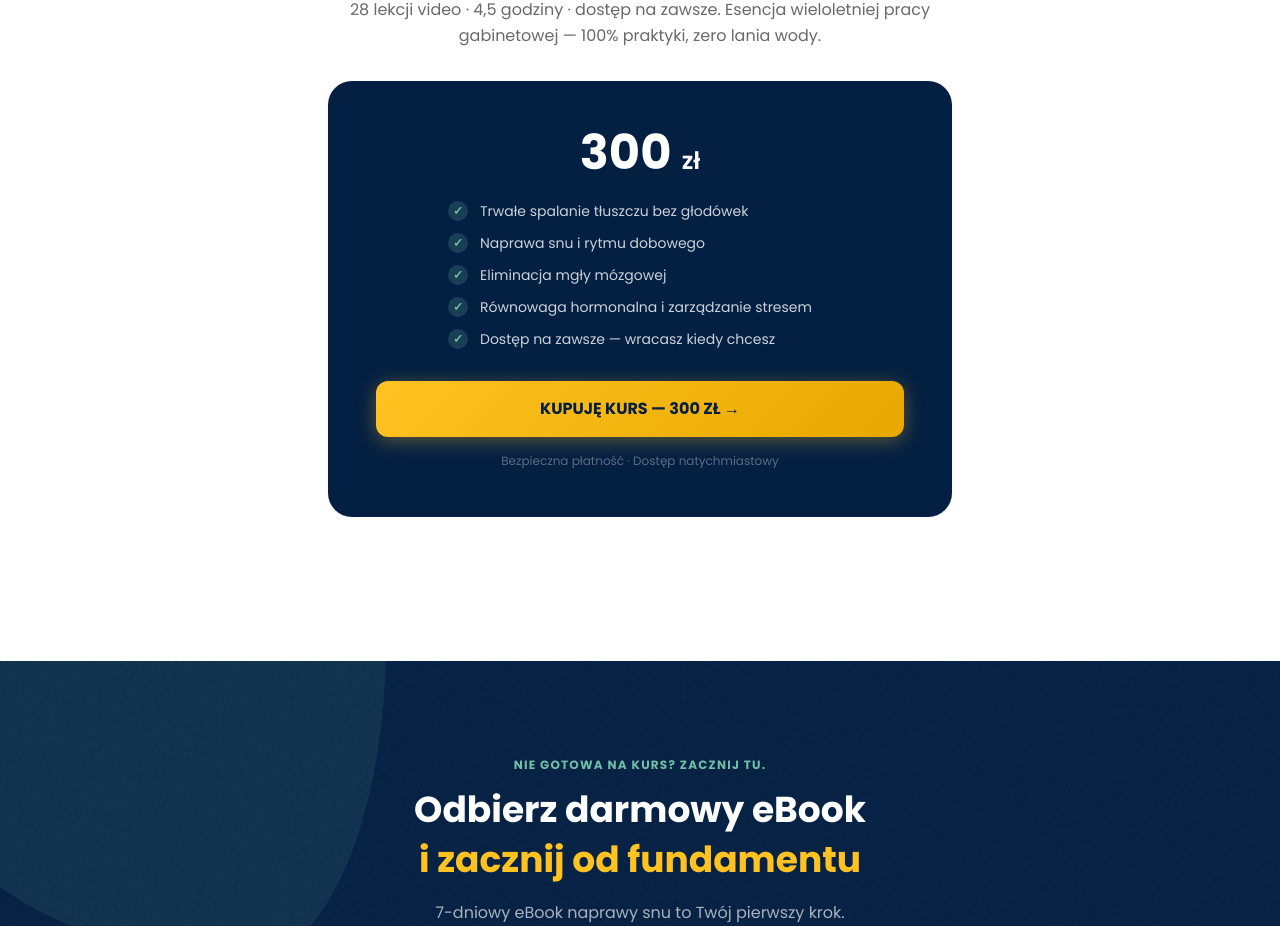
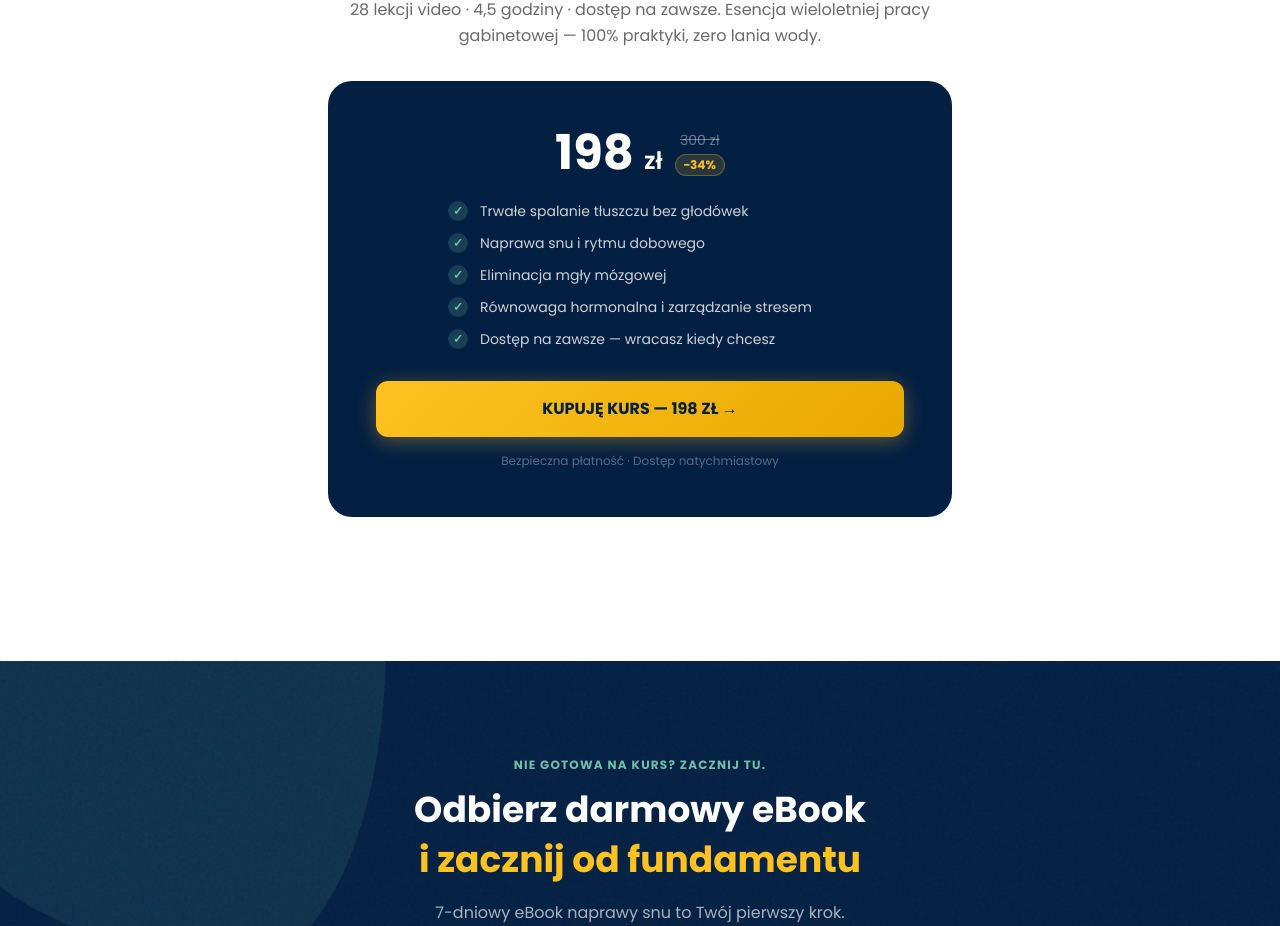
Before and after one commit to Aleksander-rgb/zdrowo_do_setki, a Next.js app: page / in a window 1280 px wide. Shown: the part 6237-7163 px from the top of the page. Built offline with nearby package versions, Linux system fonts and the light colour scheme.

Commit message:
Pokaż 198 zł z przekreślonym 300 zł i -34% w głównej sekcji cenowej
Co-Authored-By: Claude Sonnet 4.6 <noreply@anthropic.com>

```diff
--- a/app/page.tsx
+++ b/app/page.tsx
@@ -465,19 +465,16 @@ export default function Home() {
 
           <div className="rounded-3xl p-8 lg:p-12 mb-8" style={{ background: "#031F42" }}>
             <div className="flex flex-col items-center gap-2 mb-6">
-              {promoState !== "hidden" && (
-                <p className="text-sm line-through" style={{ color: "rgba(255,255,255,0.35)" }}>300 zł</p>
-              )}
-              <p className="text-5xl font-bold text-white">
-                {promoState !== "hidden" ? "197" : "300"}{" "}
-                <span className="text-2xl font-semibold">zł</span>
-              </p>
-              {promoState !== "hidden" && (
-                <span className="px-3 py-1 rounded-full text-xs font-bold"
-                  style={{ background: "rgba(255,194,33,0.15)", color: "#FFC221", border: "1px solid rgba(255,194,33,0.3)" }}>
-                  Oszczędzasz 34%
-                </span>
-              )}
+              <div className="flex items-center gap-3">
+                <p className="text-5xl font-bold text-white">198 <span className="text-2xl font-semibold">zł</span></p>
+                <div className="flex flex-col gap-1">
+                  <p className="text-sm line-through" style={{ color: "rgba(255,255,255,0.4)" }}>300 zł</p>
+                  <span className="px-2 py-0.5 rounded-full text-xs font-bold text-center"
+                    style={{ background: "rgba(255,194,33,0.15)", color: "#FFC221", border: "1px solid rgba(255,194,33,0.3)" }}>
+                    −34%
+                  </span>
+                </div>
+              </div>
             </div>
 
             <ul className="space-y-3 mb-8 text-left max-w-sm mx-auto">
@@ -507,7 +504,7 @@ export default function Home() {
                 boxShadow: "0 4px 20px rgba(255,194,33,0.35)",
               }}
             >
-              {promoState !== "hidden" ? "KUPUJĘ KURS — 197 ZŁ →" : "KUPUJĘ KURS — 300 ZŁ →"}
+              KUPUJĘ KURS — 198 ZŁ →
             </a>
             <p className="text-xs mt-4" style={{ color: "rgba(255,255,255,0.35)" }}>
               Bezpieczna płatność · Dostęp natychmiastowy
```
